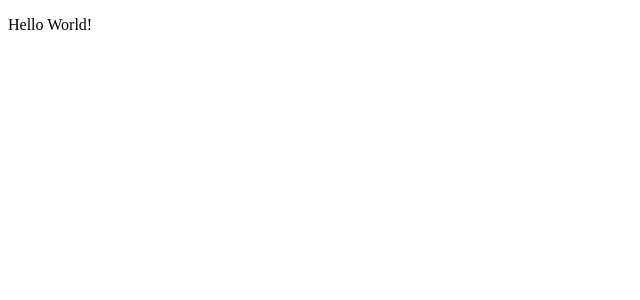
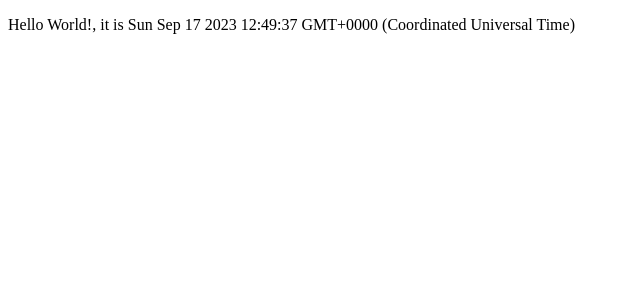
Before and after one commit to githubscientist/react-b47-b48, a React (Vite) app: page / in a window 1280 px wide. Shown: the top 300 px of the page, without its empty margins (0-640 px from the left). Built offline with nearby package versions, Linux system fonts and the light colour scheme.

Commit message:
added time info in App.jsx

```diff
--- a/src/App.jsx
+++ b/src/App.jsx
@@ -2,13 +2,12 @@
 // javascript function
 // for now it does not receive any arguments
 const App = () => {
-  // it can also execute or contain javascript code
-  console.log('Hello from Component App');
+  const now = new Date();
 
   // returns a html
   return (
     <div>
-      <p>Hello World!</p>
+      <p>Hello World!, it is { now.toString() }</p>
     </div>
   )
 }
```
